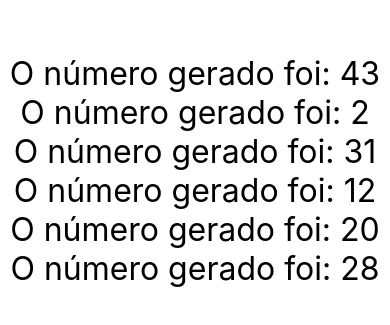
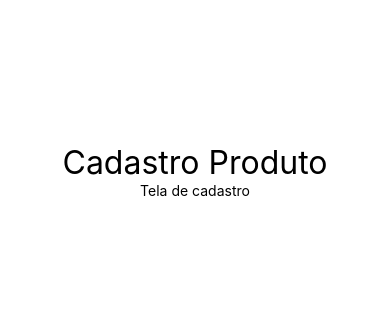
Before and after one commit to vmarinho22/Fundamentos-React-Native, a React Native app: screen / in a window 390 px wide. Shown: the part 251-576 px from the top of the page. Built offline with nearby package versions, Linux system fonts and the light colour scheme.

Commit message:
Usando Fragmentos

```diff
--- a/src/App.js
+++ b/src/App.js
@@ -5,17 +5,19 @@
 import Primeiro from './components/Primeiro'
 import MinMax from './components/MinMax'
 import Aleatorio from './components/NumAleatorio'
+import Titulo from './components/Titulo'
 
 
 
 export default () => (
     <SafeAreaView style={style.App}>
+        <Titulo principal="Cadastro Produto" segundario="Tela de cadastro"/>
+        {/* <Aleatorio min={1} max={60}/>
         <Aleatorio min={1} max={60}/>
         <Aleatorio min={1} max={60}/>
         <Aleatorio min={1} max={60}/>
         <Aleatorio min={1} max={60}/>
-        <Aleatorio min={1} max={60}/>
-        <Aleatorio min={1} max={60}/>
+        <Aleatorio min={1} max={60}/> */}
         {/* <MinMax min="3" max={20}/> */}
         {/* <Comp/>
         <Comp1/>
--- /dev/null
+++ b/src/components/Titulo.js
@@ -0,0 +1,12 @@
+import React from 'react'
+import {Text} from 'react-native'
+import Estilo from './estilo'
+
+export default (props) =>{
+    return(
+        <React.Fragment>
+            <Text style={Estilo.txtG}>{props.principal}</Text>
+            <Text>{props.segundario}</Text>
+        </React.Fragment>
+    )
+}
```
